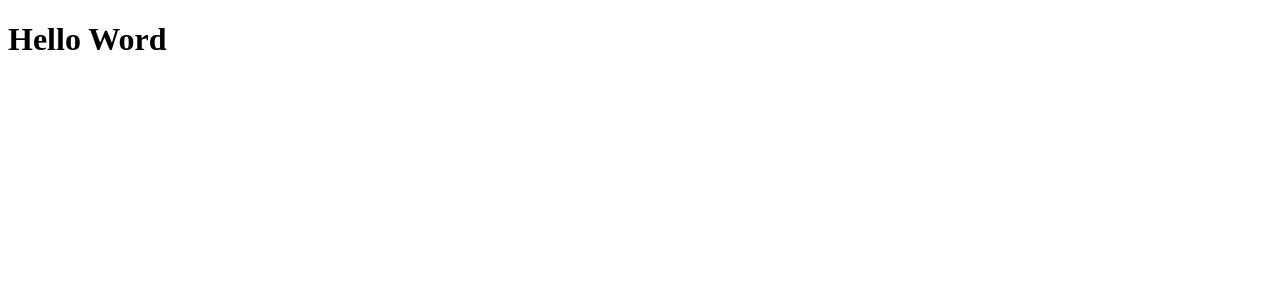
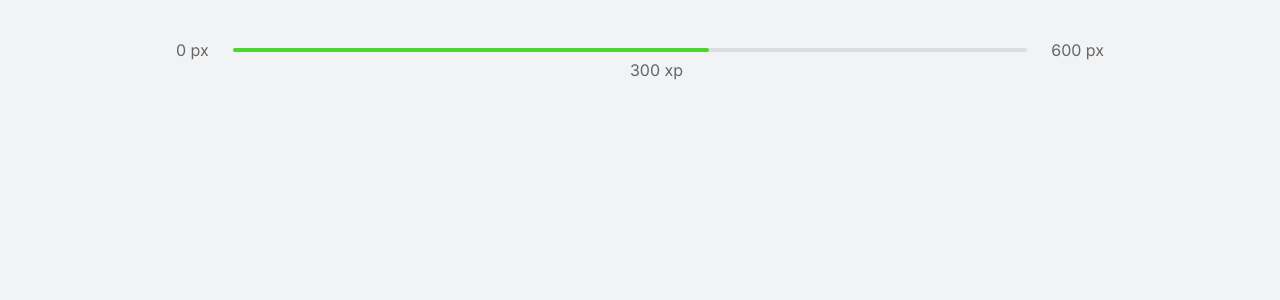
Before and after one commit to ViniciusPassoni97/Moveit, a Next.js app: page / in a window 1280 px wide. Shown: the top 300 px of the page. Built offline with nearby package versions, Linux system fonts and the light colour scheme.

Commit message:
Criando src/components/expirienceBar

```diff
--- a/pages/index.tsx
+++ /dev/null
@@ -1,5 +0,0 @@
-export default function Home() {
-  return (
-    <h1>Hello Word</h1>
-  )
-}
--- /dev/null
+++ b/src/components/expirienceBar/ExpirienceBar.tsx
@@ -0,0 +1,16 @@
+
+export function ExpirienceBar() {
+    return(
+        <header className="expirience-bar">
+            <span>0 px</span>
+            <div>
+                <div className='expirience-bar-progress'>
+                    <span className='current-expirience' style={{left:'50%'}}>
+                        300 xp
+                    </span>
+                </div>
+            </div>
+            <span>600 px</span>
+        </header>
+    )
+}
--- a/pages/_app.tsx
+++ b/src/pages/_app.tsx
@@ -1,3 +1,5 @@
+import '../styles/global.css'
+
 function MyApp({ Component, pageProps }) {
   return <Component {...pageProps} />
 }
--- /dev/null
+++ b/src/pages/index.tsx
@@ -0,0 +1,15 @@
+import { ExpirienceBar } from "../components/expirienceBar/ExpirienceBar";
+import Head from 'next/head';
+
+export default function Home() {
+  return (
+    <div className="container">
+      <Head>
+        <link rel="preconnect" href="https://fonts.gstatic.com"/>
+
+        <link href="https://fonts.googleapis.com/css2?family=Inter:wght@400;500;600&family=Rajdhani&display=swap" rel="stylesheet"/>
+      </Head>
+      <ExpirienceBar />
+    </div>
+  )
+}
--- /dev/null
+++ b/src/styles/global.css
@@ -0,0 +1,87 @@
+*{
+    margin: 0;
+    padding: 0;
+    box-sizing: border-box;
+}
+:root {
+    --white: #FFF;
+    --background: #F2F3F5;
+    --gray-line: #DCDDE0;
+    --text: #666666;
+    --text-highlight: #B3B9FF;
+    --title: #2E384D;
+    --red: #E83F5B;
+    --green: #4CD62B;
+    --blue: #5965E0;
+    --blue-dar: #4953B8;
+    --blue-twitter: #2AA9E0;
+}
+
+body{
+    background:var(--background);
+    color:var(--text);
+}
+
+@media(max-width:1000px){
+    html{
+        font-size:87.5%;
+    }
+}
+
+@media(max-width:720px){
+    html{
+        font-size:87.5%;
+    }
+}
+
+.container{
+    height:100vh;
+    max-width: 992px;
+    margin: 0 auto;
+    padding: 2.5rem 2rem;
+    display:flex;
+    flex-direction: column;
+}
+
+body,input,textarea,button{
+    font: 400 1rem "Inter",sans-serif;
+}
+
+button{
+    cursor: pointer;
+}
+
+a{
+    color: inherit;
+    text-decoration:none;
+}
+
+.expirience-bar {
+    display:flex;
+    align-items:center;
+}
+
+.expirience-bar span{
+    display:flex;
+    align-items:center;
+}
+.expirience-bar > div {
+    flex: 1;
+    height:4px;
+    border-radius:4px;
+    background:var(--gray-line);
+    margin:0 1.5rem;
+    position:relative;
+    z-index: 1;
+}
+.expirience-bar-progress {
+    width: 60%;
+    height:4px;
+    border-radius:4px;
+    background:var(--green);
+    z-index: 0;
+}
+span.current-expirience{
+    position: absolute;
+    top:12px;
+}
--- a/styles/globals.css
+++ /dev/null
@@ -1,16 +0,0 @@
-html,
-body {
-  padding: 0;
-  margin: 0;
-  font-family: -apple-system, BlinkMacSystemFont, Segoe UI, Roboto, Oxygen,
-    Ubuntu, Cantarell, Fira Sans, Droid Sans, Helvetica Neue, sans-serif;
-}
-
-a {
-  color: inherit;
-  text-decoration: none;
-}
-
-* {
-  box-sizing: border-box;
-}
```
Also changed, not shown: styles/Home.module.css (deleted, +0 -122 lines), src/api/hello.js (renamed from pages/api/hello.js).
